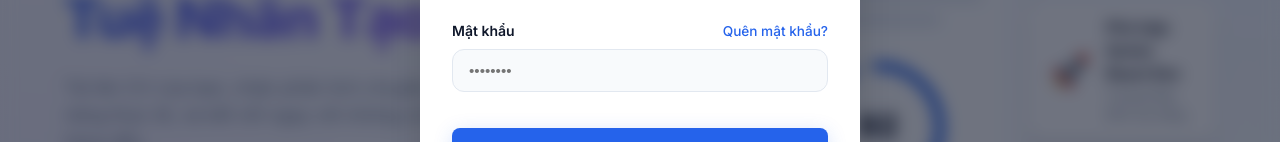
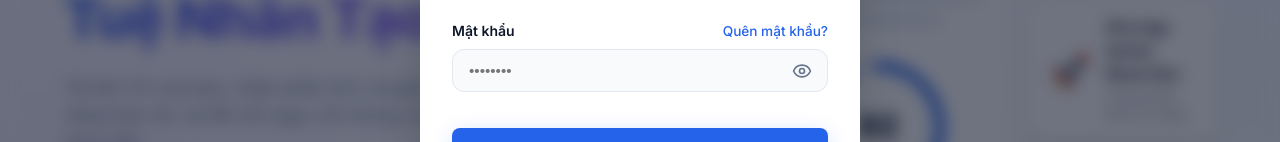
Before and after one commit to NgVanBao/cv-analyzer-frontend, a React (Vite) app: page / in a window 1280 px wide. Both pictures are taken after a click on the button "Đăng nhập". Shown: the part 334-476 px from the top of the page. Built offline with nearby package versions, Linux system fonts and the light colour scheme.

Commit message:
fix giao diện login

```diff
--- a/src/components/Auth/Auth.css
+++ b/src/components/Auth/Auth.css
@@ -111,6 +111,33 @@
   background: white;
 }
 
+.password-wrapper {
+  position: relative;
+  width: 100%;
+}
+
+.password-toggle-btn {
+  position: absolute;
+  right: 12px;
+  top: 50%;
+  transform: translateY(-50%);
+  background: none;
+  border: none;
+  color: var(--text-muted);
+  cursor: pointer;
+  padding: 4px;
+  display: flex;
+  align-items: center;
+  justify-content: center;
+  border-radius: 6px;
+  transition: all 0.2s;
+}
+
+.password-toggle-btn:hover {
+  color: var(--text-main);
+  background: rgba(0, 0, 0, 0.05);
+}
+
 /* Auth Actions */
 .auth-submit {
   margin-top: 16px;
--- a/src/components/Auth/LoginForm.tsx
+++ b/src/components/Auth/LoginForm.tsx
@@ -1,6 +1,7 @@
 import React, { useState } from 'react';
 import { useNavigate } from 'react-router-dom';
 import { useAuth } from '../../context/AuthContext';
+import { Eye, EyeOff } from 'lucide-react';
 
 interface LoginFormProps {
   onSwitchToRegister: () => void;
@@ -9,6 +10,7 @@ interface LoginFormProps {
 const LoginForm: React.FC<LoginFormProps> = ({ onSwitchToRegister }) => {
   const [email, setEmail] = useState('');
   const [password, setPassword] = useState('');
+  const [showPassword, setShowPassword] = useState(false);
   const [isLoading, setIsLoading] = useState(false);
   const { login } = useAuth();
   const navigate = useNavigate();
@@ -97,15 +99,26 @@ const LoginForm: React.FC<LoginFormProps> = ({ onSwitchToRegister }) => {
               <label className="input-label" style={{ margin: 0 }} htmlFor="password">Mật khẩu</label>
               <button type="button" className="auth-link" style={{ fontSize: '0.85rem', fontWeight: 500 }}>Quên mật khẩu?</button>
             </div>
+            <div className="password-wrapper">
               <input
                 id="password"
-              type="password"
+                type={showPassword ? "text" : "password"}
                 className="input-field"
                 placeholder="••••••••"
                 value={password}
                 onChange={(e) => setPassword(e.target.value)}
                 required
+                style={{ paddingRight: '48px' }}
               />
+              <button
+                type="button"
+                className="password-toggle-btn"
+                onClick={() => setShowPassword(!showPassword)}
+                aria-label={showPassword ? "Ẩn mật khẩu" : "Hiển thị mật khẩu"}
+              >
+                {showPassword ? <EyeOff size={20} /> : <Eye size={20} />}
+              </button>
+            </div>
           </div>
 
           <button type="submit" className="btn btn-primary btn-block btn-large auth-submit" disabled={isLoading}>
--- a/src/components/Auth/RegisterForm.tsx
+++ b/src/components/Auth/RegisterForm.tsx
@@ -1,6 +1,7 @@
 import React, { useState } from 'react';
 import { useNavigate } from 'react-router-dom';
 import { useAuth } from '../../context/AuthContext';
+import { Eye, EyeOff } from 'lucide-react';
 
 interface RegisterFormProps {
   onSwitchToLogin: () => void;
@@ -10,6 +11,7 @@ const RegisterForm: React.FC<RegisterFormProps> = ({ onSwitchToLogin }) => {
   const [name, setName] = useState('');
   const [email, setEmail] = useState('');
   const [password, setPassword] = useState('');
+  const [showPassword, setShowPassword] = useState(false);
   const [isLoading, setIsLoading] = useState(false);
   const { login } = useAuth();
   const navigate = useNavigate();
@@ -97,15 +99,26 @@ const RegisterForm: React.FC<RegisterFormProps> = ({ onSwitchToLogin }) => {
 
           <div className="input-group">
             <label className="input-label" htmlFor="password">Mật khẩu</label>
+            <div className="password-wrapper">
               <input
                 id="password"
-              type="password"
+                type={showPassword ? "text" : "password"}
                 className="input-field"
                 placeholder="Tạo mật khẩu (ít nhất 8 ký tự)"
                 value={password}
                 onChange={(e) => setPassword(e.target.value)}
                 required
+                style={{ paddingRight: '48px' }}
               />
+              <button
+                type="button"
+                className="password-toggle-btn"
+                onClick={() => setShowPassword(!showPassword)}
+                aria-label={showPassword ? "Ẩn mật khẩu" : "Hiển thị mật khẩu"}
+              >
+                {showPassword ? <EyeOff size={20} /> : <Eye size={20} />}
+              </button>
+            </div>
           </div>
 
           <button type="submit" className="btn btn-primary btn-block btn-large auth-submit" disabled={isLoading}>
```
Lines whose indentation alone changed are shown as unchanged.
